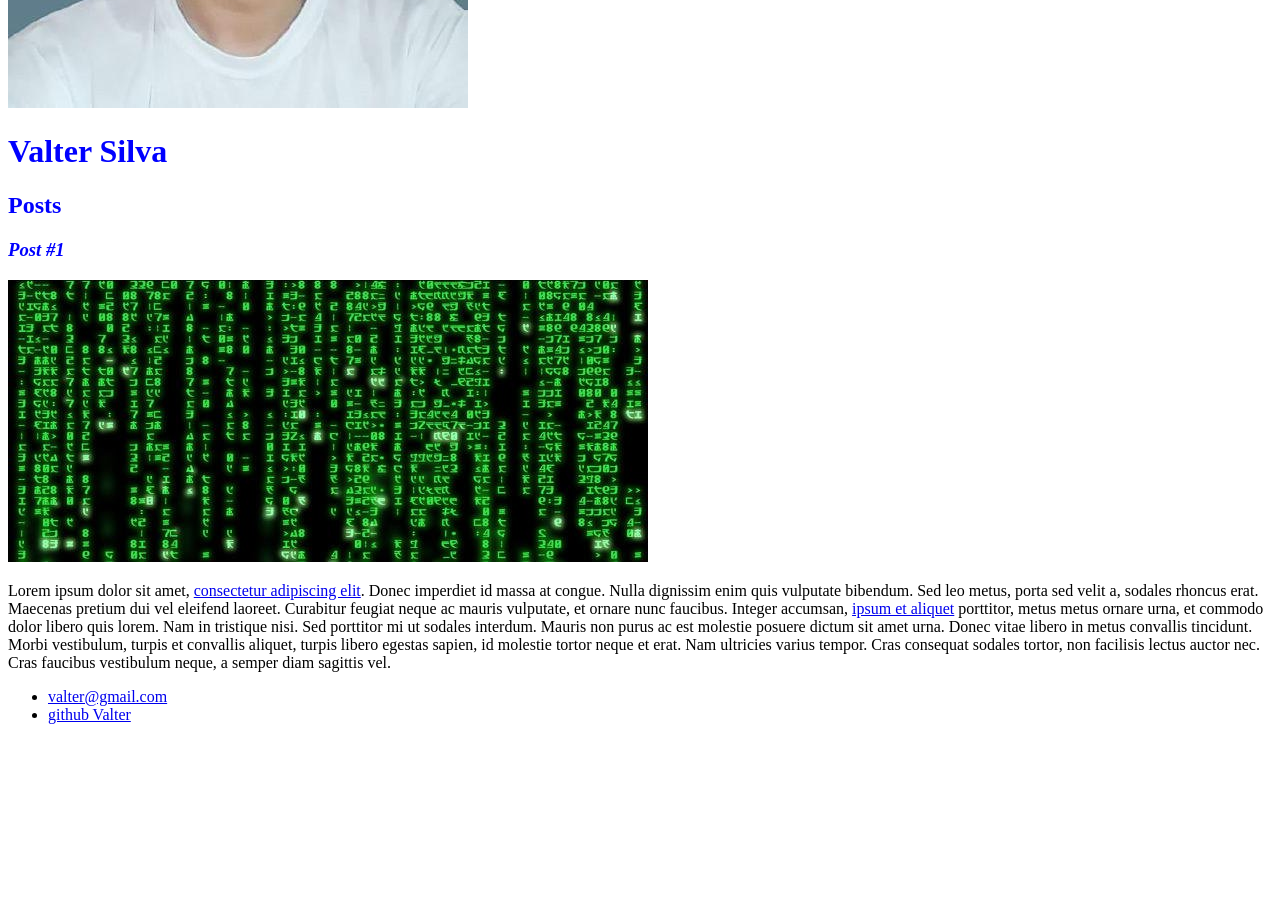
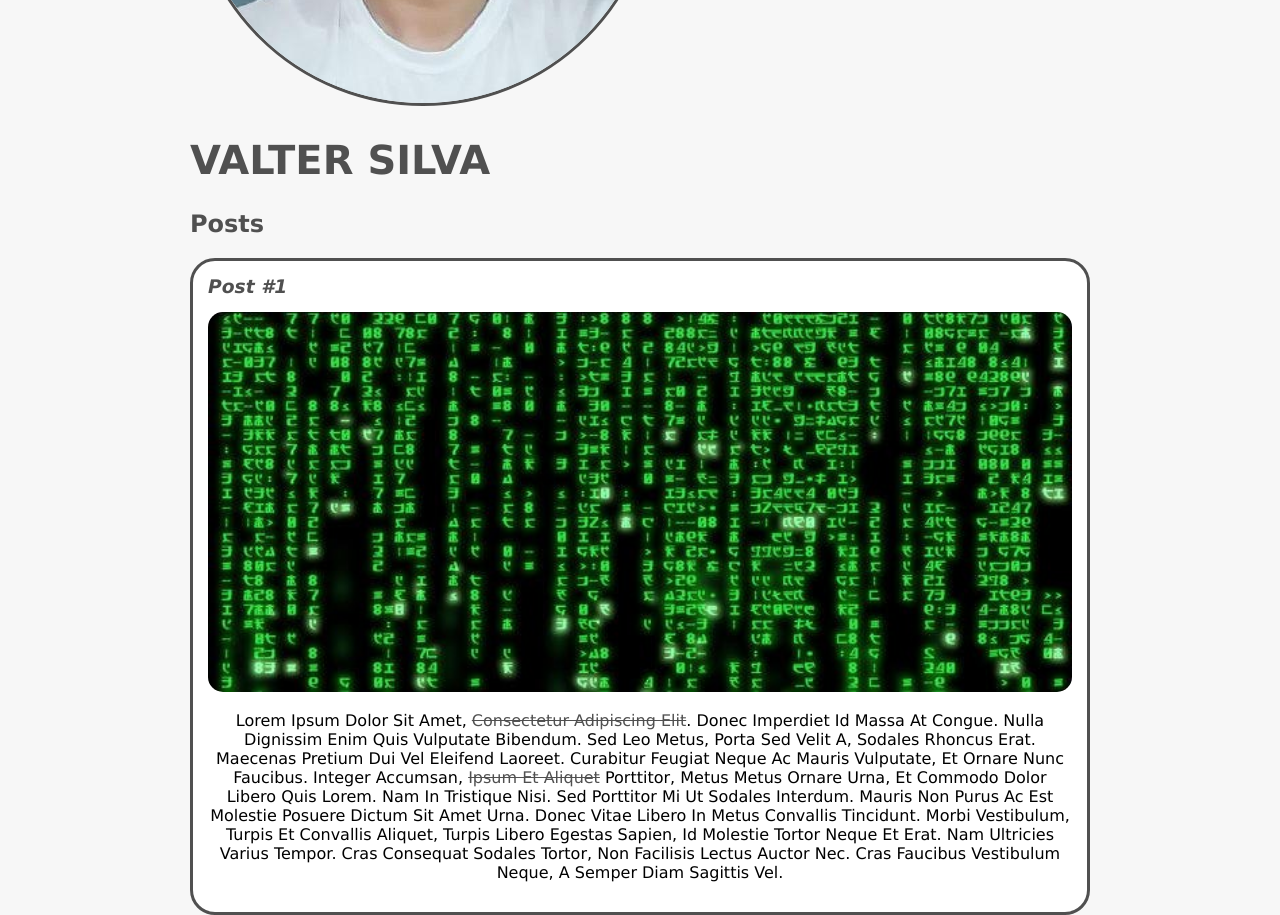
Before and after one commit to valterchess/front-end, a plain HTML site: page intro-html5-css3/index.html in a window 1280 px wide. Shown: the part 360-1275 px from the top of the page. Before the commit the page ends 1100 px from the top, so only its background shows below. Drawn offline with Linux system fonts and the light colour scheme.

Commit message:
finalizando curso de intro html e css

```diff
--- a/intro-html5-css3/index.html
+++ b/intro-html5-css3/index.html
@@ -12,19 +12,19 @@
 <body>
     <!-- Título da página -->
     <header>
-        <img src="./perfil.jpeg" alt="Foto de perfil Valter Silva">
+        <img src="./perfil.jpeg" alt="Foto de perfil Valter Silva" class="photo">
         <h1 id="title">Valter Silva</h1>
     </header>
     <section>
         <header>
             <h2 class="subtitle">Posts</h2>
         </header>
-        <article>
+        <article class="post">
             <header>
                 <h3 class="post__title">Post #1</h3>
-                <img src="./capa.jpg" alt="caracteres e números em cascata">
+                <img src="./capa.jpg" alt="caracteres e números em cascata" class="post__img">
             </header>
-            <p>
+            <p class="post__content">
                 Lorem ipsum dolor sit amet, <a href="https://valterchess.vercel.app/" target="_blank"
                     rel="noopener noreferrer">consectetur adipiscing elit</a>. Donec imperdiet id massa at congue. Nulla
                 dignissim enim quis vulputate bibendum. Sed leo metus, porta sed velit a, sodales rhoncus erat. Maecenas
@@ -40,7 +40,7 @@
         </article>
     </section>
     <footer>
-        <ul>
+        <ul class="contacts__list">
             <li>
                 <a href="mailto:valter.silva.dev@gmail.com">valter@gmail.com</a>
             </li>
--- a/intro-html5-css3/style.css
+++ b/intro-html5-css3/style.css
@@ -1,8 +1,57 @@
+body{
+    background-color: #f7f7f7;
+    font-family: Verdana;
+    max-width: 900px;
+    margin: auto;
+}
+.photo{
+    border: solid #505050;
+    border-radius: 50%;
+}
+.post{
+    background-color: #fff;
+    padding: 15px;
+    border: 3px solid #505050;
+    margin-bottom: 15px;
+    border-radius: 25px;
+}
 #title, .subtitle, .post__title{
-    color: blue;
+    color: #505050;
+}
+#title{
+    font-size: 40px;
+    text-transform: uppercase;
+}
+
+a{
+    text-decoration: line-through;
+    color: #505050;
 }
 
 .post__title{
     font-size: 16;
     font-style: italic;
+    margin: 0;
+    margin-bottom: 15px;
+    font-family: Verdana, Arial;
 }
+.post__content{
+    margin: 0;
+    margin-bottom: 15px;
+    text-transform: capitalize;
+    text-align: center;
+}
+.post__img{
+    margin-bottom: 15px;
+    width: 100%;
+    border-radius: 15px;
+}
+
+.contacts__list{
+    padding-left: 15px;
+    list-style-type: none;
+}
+
+li a{
+    text-decoration: none;
+}
```
Also changed, not shown: 1 other file.
